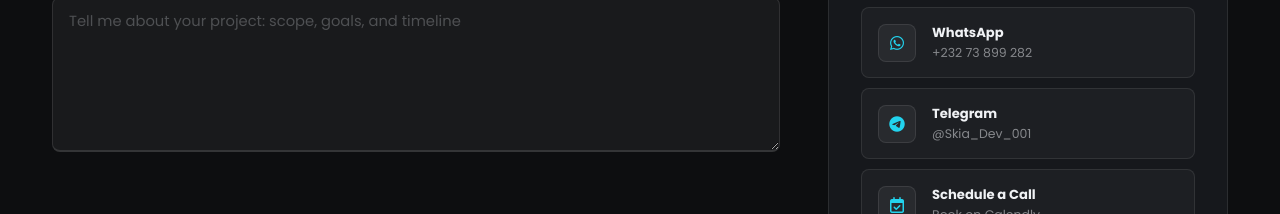
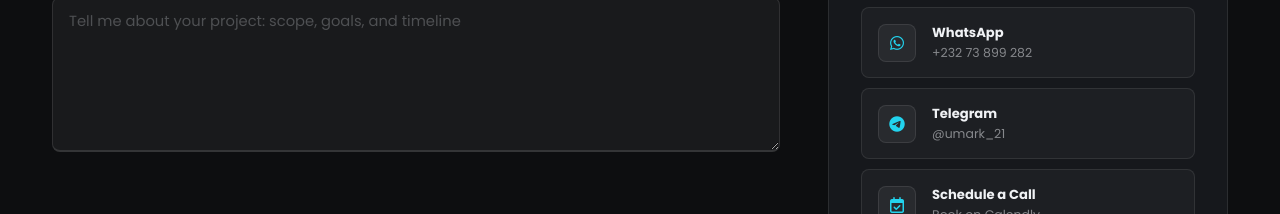
Before and after one commit to umak21/Portfolio, a Next.js app: page / in a window 1280 px wide. Shown: the part 10120-10334 px from the top of the page. Built offline with nearby package versions, Linux system fonts and the light colour scheme; no server answers.

Commit message:
Update Telegram handle to @umark_21

```diff
--- a/app/page.tsx
+++ b/app/page.tsx
@@ -971,13 +971,13 @@ export default function Home() {
                       </a>
                     </li>
                     <li>
-                      <a href="https://t.me/Skia_Dev_001" target="_blank" rel="noopener noreferrer" className="c-method">
+                      <a href="https://t.me/umark_21" target="_blank" rel="noopener noreferrer" className="c-method">
                         <span className="c-icon">
                           <i className="fab fa-telegram" aria-hidden="true" />
                         </span>
                         <span>
                           <strong>Telegram</strong>
-                          <em>@Skia_Dev_001</em>
+                          <em>@umark_21</em>
                         </span>
                       </a>
                     </li>
```
